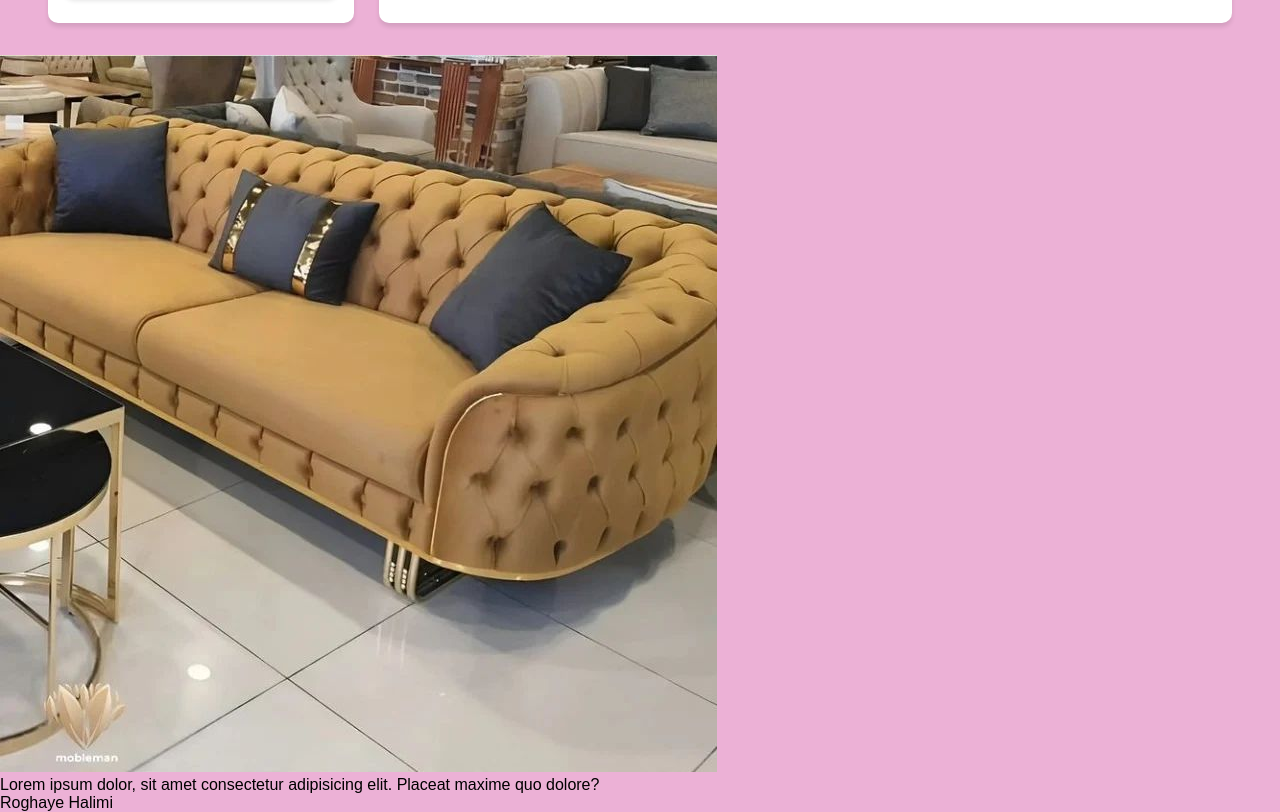
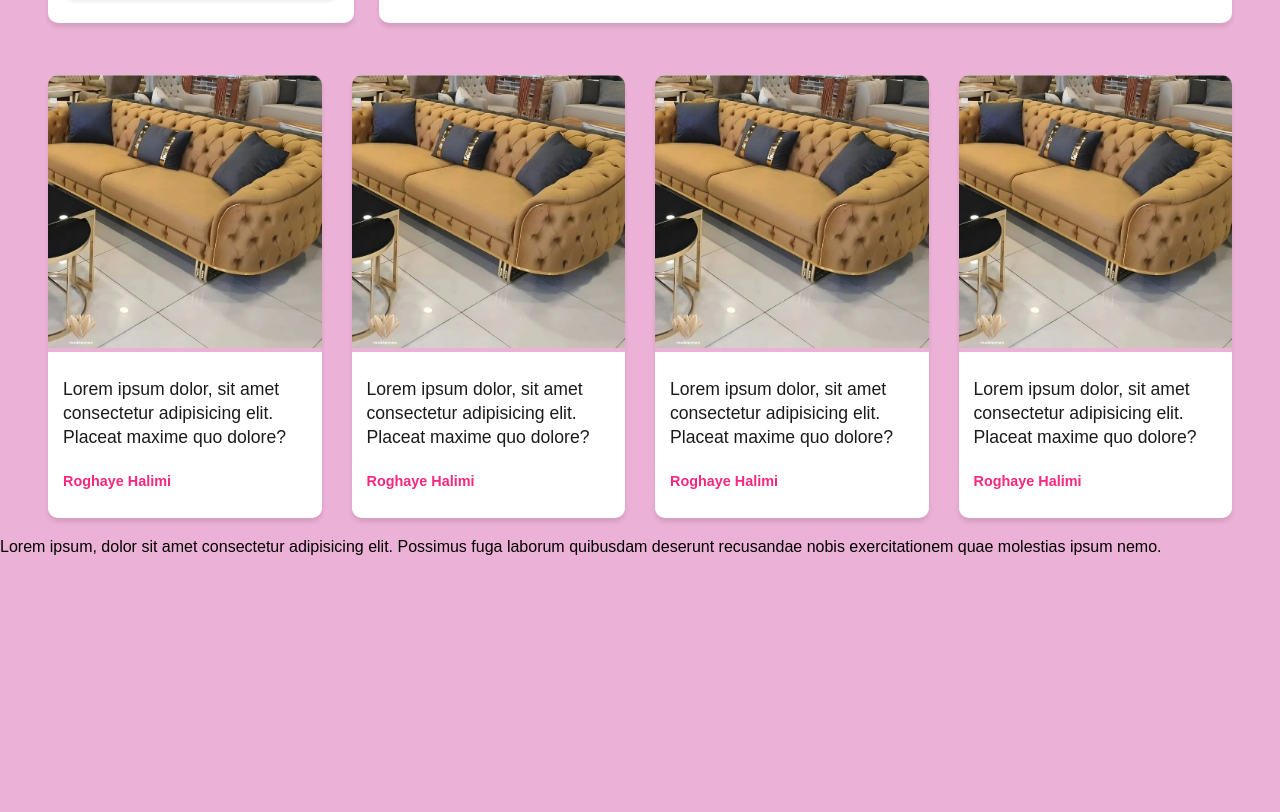
Before and after one commit to RoHa95/shop-website-sass, a plain HTML site: page index.html in a window 1280 px wide. Shown: the part 507-1319 px from the top of the page. After the commit the page ends 1063 px from the top, so only its background shows below. Drawn offline with Linux system fonts and the light colour scheme.

Commit message:
completed main section

```diff
--- a/index.html
+++ b/index.html
@@ -57,6 +57,46 @@
           <span> Roghaye Halimi </span>
         </div>
       </div>
+      <div class="card">
+        <img src="./images/mobl2.jpg" alt="logo image" />
+        <div class="card-content">
+          <p>
+            Lorem ipsum dolor, sit amet consectetur adipisicing elit. Placeat
+            maxime quo dolore?
+          </p>
+          <span> Roghaye Halimi </span>
+        </div>
+      </div>
+      <div class="card">
+        <img src="./images/mobl2.jpg" alt="logo image" />
+        <div class="card-content">
+          <p>
+            Lorem ipsum dolor, sit amet consectetur adipisicing elit. Placeat
+            maxime quo dolore?
+          </p>
+          <span> Roghaye Halimi </span>
+        </div>
+      </div>
+      <div class="card">
+        <img src="./images/mobl2.jpg" alt="logo image" />
+        <div class="card-content">
+          <p>
+            Lorem ipsum dolor, sit amet consectetur adipisicing elit. Placeat
+            maxime quo dolore?
+          </p>
+          <span> Roghaye Halimi </span>
+        </div>
+      </div>
     </div>
+    <footer>
+      <div class="summary">
+        <p>
+          Lorem ipsum, dolor sit amet consectetur adipisicing elit. Possimus
+          fuga laborum quibusdam deserunt recusandae nobis exercitationem quae
+          molestias ipsum nemo.
+        </p>
+      </div>
+      <div class="links"></div>
+    </footer>
   </body>
 </html>
--- a/styles/scss/style.scss
+++ b/styles/scss/style.scss
@@ -102,6 +102,38 @@ body{
         }
     }
 }
+.cards{
+    width: calc(100% - 6rem);
+    margin: 0 auto;
+    display: grid;
+    grid-template-columns: repeat(4,1fr);
+    grid-template-rows: auto;
+    gap: 30px;
+    padding: 20px 0;
+}
+
+.card{
+    @include boxStyle;
+    display: block;
+    img{
+        width: 100%;
+    }
+    .card-content{
+        line-height: 1.5rem;
+        padding: 15px;
+        background-color: $secendoryColor;
+
+        p{
+            margin: 10px 0;
+            @include textStyle(1.1rem, 100, $textColor);
+        }
+        span{
+            display: inline-block;
+            margin: 10px 0;
+            @include textStyle(.9rem, bold, $primaryColor)
+        }
+    }
+}
 @include media(M){
 
     .hamberger-menu{
@@ -130,4 +162,13 @@ body{
             height: 400px;
         }
     }
+    .cards{
+        grid-template-columns: 1fr;
+    }
 }
+@include media(L){
+    .cards{
+        grid-template-columns: 1fr 1fr;
+        gap: 50px;
+    }
+}
```
Also changed, not shown: styles/css/style.css, 1 other file.
